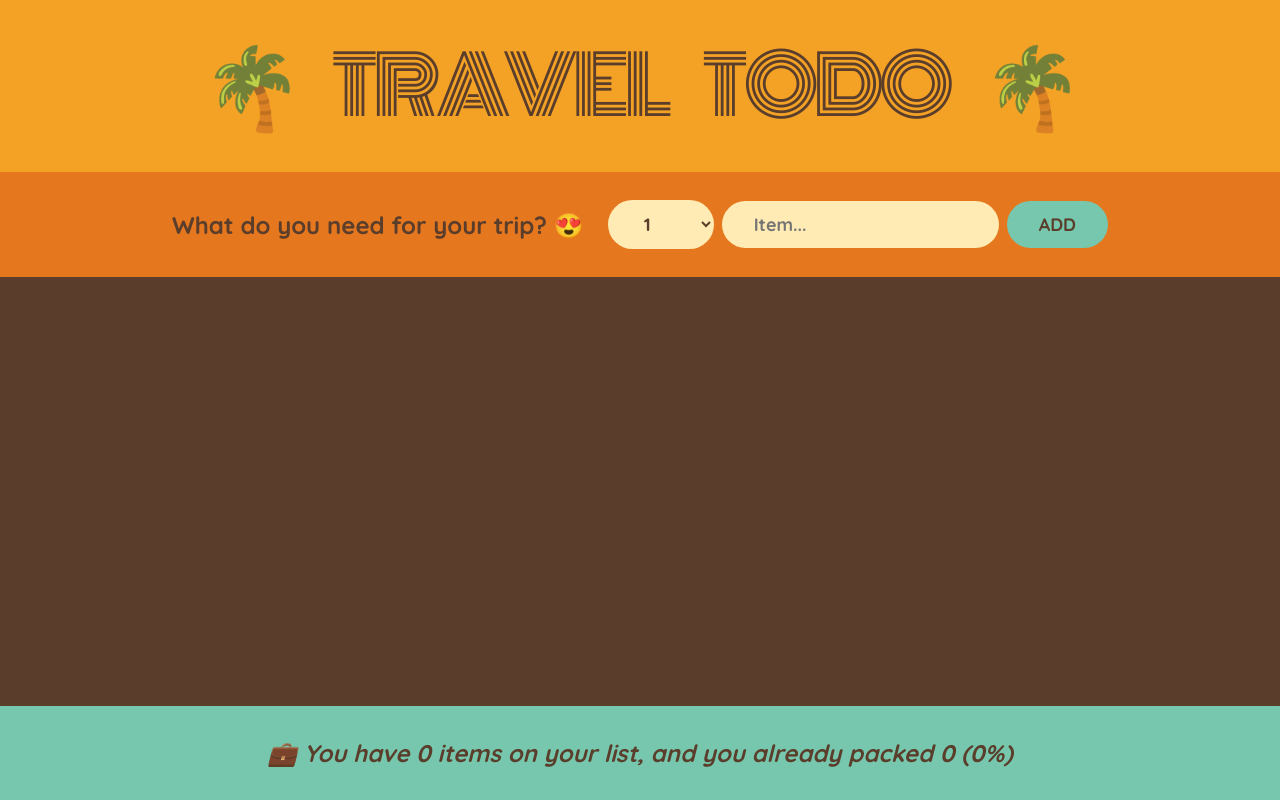
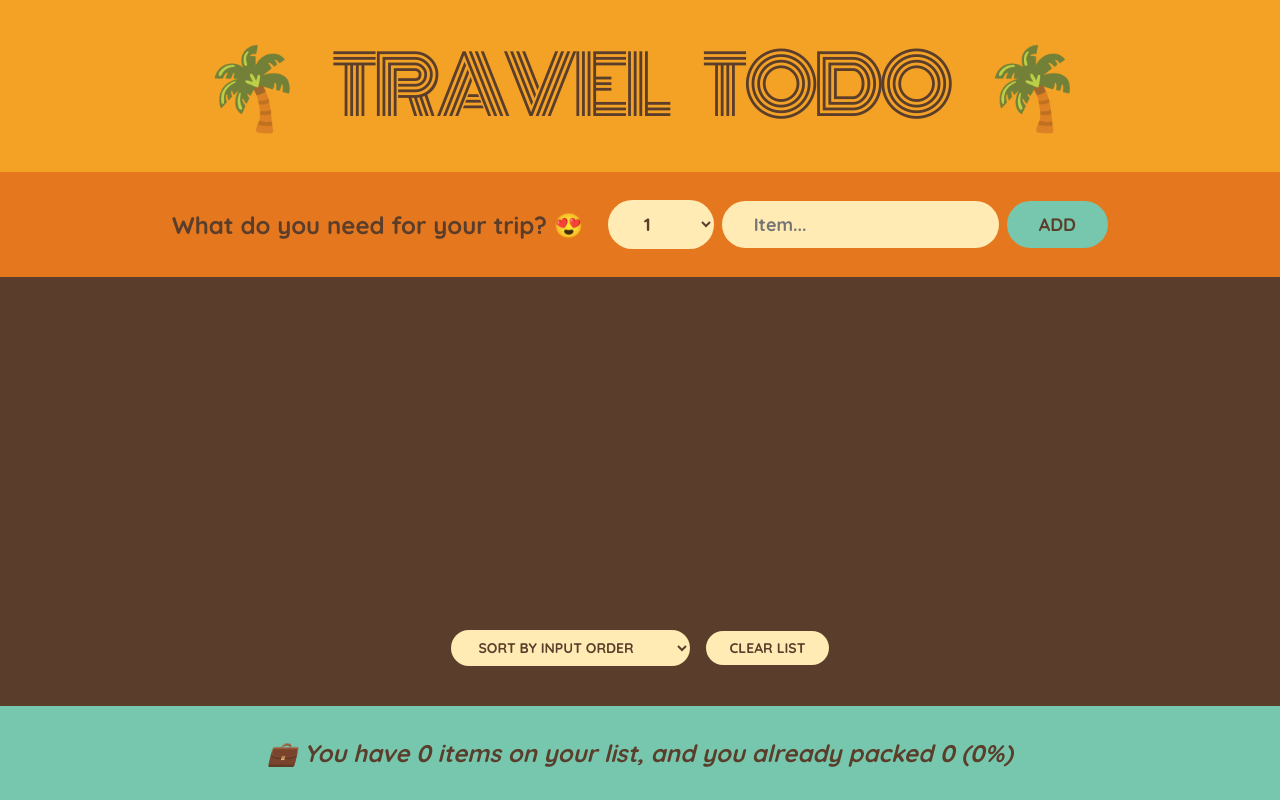
Before and after one commit to MahsinSaifullah/travel-todo, a React (Create React App) app: page / in a window 1280 px wide. Built offline with nearby package versions, Linux system fonts and the light colour scheme.

Commit message:
feat: add clear and sort list feature

```diff
--- a/src/components/App.tsx
+++ b/src/components/App.tsx
@@ -1,9 +1,9 @@
-import { useLocalStorage } from "../hooks/useLocalStorage";
-import { Form } from "./Form";
-import { Logo } from "./Logo";
-import { PackingList } from "./PackingList";
-import { Stats } from "./Stats";
-import { IFormData, IPackingItem } from "./types";
+import { useLocalStorage } from '../hooks/useLocalStorage';
+import { Form } from './Form';
+import { Logo } from './Logo';
+import { PackingList } from './PackingList';
+import { Stats } from './Stats';
+import { IFormData, IPackingItem } from './types';
 
 const createPackingItem = (formData: IFormData): IPackingItem => {
   return {
@@ -15,7 +15,7 @@
 
 export const App = () => {
   const [packingItems, setPackingItems] = useLocalStorage<IPackingItem[]>(
-    "packingItem",
+    'packingItem',
     []
   );
 
@@ -41,6 +41,10 @@
     setPackingItems(packingItems.filter((item) => item.id !== id));
   };
 
+  const handleClearList = () => {
+    setPackingItems([]);
+  };
+
   return (
     <div className="app">
       <Logo />
@@ -49,6 +53,7 @@
         items={packingItems}
         onToggle={handlePackedToggle}
         onDelete={handleDelete}
+        onClearList={handleClearList}
       />
       <Stats
         totalItems={numOfItems}
--- a/src/components/PackingList.tsx
+++ b/src/components/PackingList.tsx
@@ -1,21 +1,40 @@
-import { PackingItem } from "./PackingItem";
-import { IPackingItem } from "./types";
+import { useState } from 'react';
+import { PackingItem } from './PackingItem';
+import { IPackingItem } from './types';
 
 interface PackingListProps {
   items: IPackingItem[];
   onToggle: (id: number) => void;
   onDelete: (id: number) => void;
+  onClearList: () => void;
 }
 
 export const PackingList: React.FC<PackingListProps> = ({
   items,
   onToggle,
   onDelete,
+  onClearList,
 }) => {
+  const [sortBy, setSortBy] = useState('input');
+
+  let sortedItems: IPackingItem[] = [];
+
+  if (sortBy === 'input') sortedItems = items;
+
+  if (sortBy === 'description')
+    sortedItems = items
+      .slice()
+      .sort((a, b) => a.description.localeCompare(b.description));
+
+  if (sortBy === 'packed')
+    sortedItems = items
+      .slice()
+      .sort((a, b) => Number(a.packed) - Number(b.packed));
+
   return (
     <div className="list">
       <ul>
-        {items.map((item) => (
+        {sortedItems.map((item) => (
           <PackingItem
             key={item.id}
             item={item}
@@ -24,6 +43,14 @@
           />
         ))}
       </ul>
+      <div className="actions">
+        <select value={sortBy} onChange={(e) => setSortBy(e.target.value)}>
+          <option value="input">Sort by input order</option>
+          <option value="description">Sort by description</option>
+          <option value="packed">Sort by packed status</option>
+        </select>
+        <button onClick={onClearList}>Clear list</button>
+      </div>
     </div>
   );
 };
```
